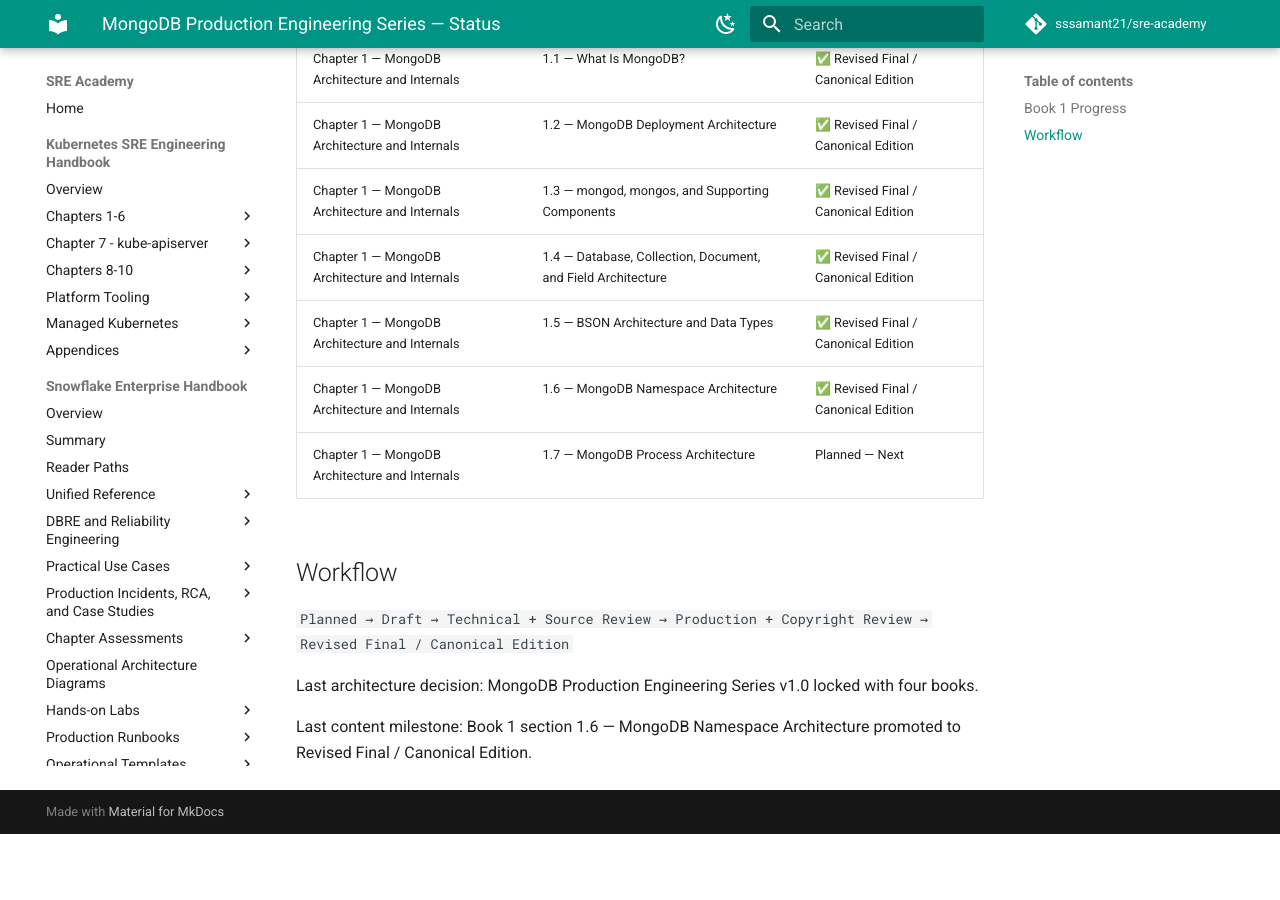
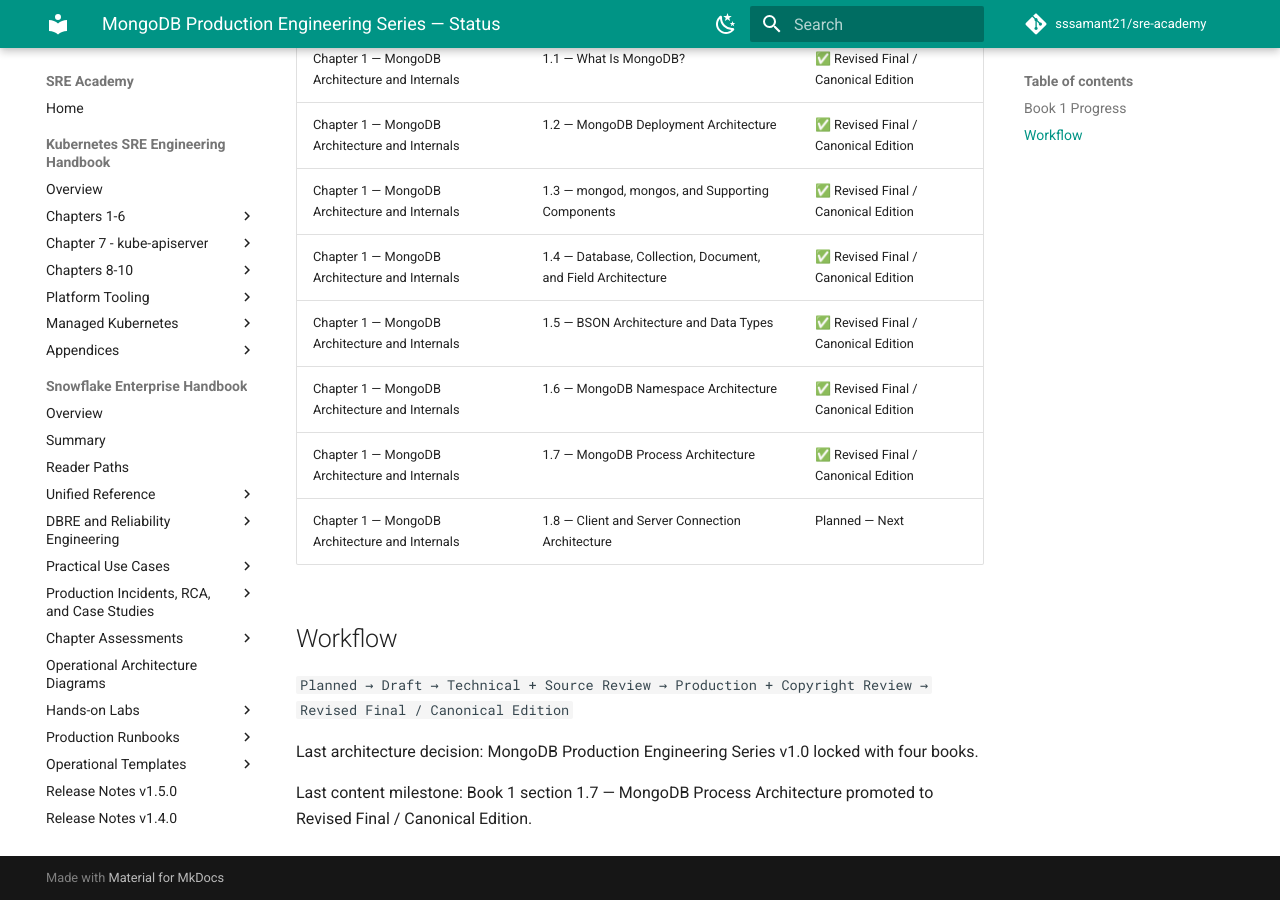
Before and after one commit to sssamant21/sre-academy, an MkDocs documentation site: the page built from docs/books/mongodb/STATUS.md, in a window 1280 px wide and 900 px high, scrolled down 647 px. Built offline with MkDocs 1.6.1 and Material for MkDocs 9.7.7, drawn with Linux system fonts in a browser that asks for light colours; comment, search, counter and statistics services are not loaded; before the commit the page ends 1481 px from its top, so only the background shows below that; some of the changed text lies outside the part shown.

Commit message:
docs(mongodb): update series status for canonical Book 1 section 1.7

```diff
--- a/docs/books/mongodb/STATUS.md
+++ b/docs/books/mongodb/STATUS.md
@@ -2,7 +2,7 @@
 
 | Book | Title | Architecture | Content Status |
 |---|---|---|---|
-| 1 | MongoDB Administration Handbook | 🔒 Locked | In Progress — 1.1–1.6 Canonical |
+| 1 | MongoDB Administration Handbook | 🔒 Locked | In Progress — 1.1–1.7 Canonical |
 | 2 | MongoDB SRE & Reliability Engineering Handbook | 🔒 Locked | Planned |
 | 3 | MongoDB DBRE & Performance Engineering Handbook | 🔒 Locked | Planned |
 | 4 | MongoDB Cloud & Kubernetes Production Handbook | 🔒 Locked | Planned |
@@ -17,7 +17,8 @@
 | Chapter 1 — MongoDB Architecture and Internals | 1.4 — Database, Collection, Document, and Field Architecture | ✅ Revised Final / Canonical Edition |
 | Chapter 1 — MongoDB Architecture and Internals | 1.5 — BSON Architecture and Data Types | ✅ Revised Final / Canonical Edition |
 | Chapter 1 — MongoDB Architecture and Internals | 1.6 — MongoDB Namespace Architecture | ✅ Revised Final / Canonical Edition |
-| Chapter 1 — MongoDB Architecture and Internals | 1.7 — MongoDB Process Architecture | Planned — Next |
+| Chapter 1 — MongoDB Architecture and Internals | 1.7 — MongoDB Process Architecture | ✅ Revised Final / Canonical Edition |
+| Chapter 1 — MongoDB Architecture and Internals | 1.8 — Client and Server Connection Architecture | Planned — Next |
 
 ## Workflow
 
@@ -25,4 +26,4 @@
 
 Last architecture decision: MongoDB Production Engineering Series v1.0 locked with four books.
 
-Last content milestone: Book 1 section 1.6 — MongoDB Namespace Architecture promoted to Revised Final / Canonical Edition.
+Last content milestone: Book 1 section 1.7 — MongoDB Process Architecture promoted to Revised Final / Canonical Edition.
```
